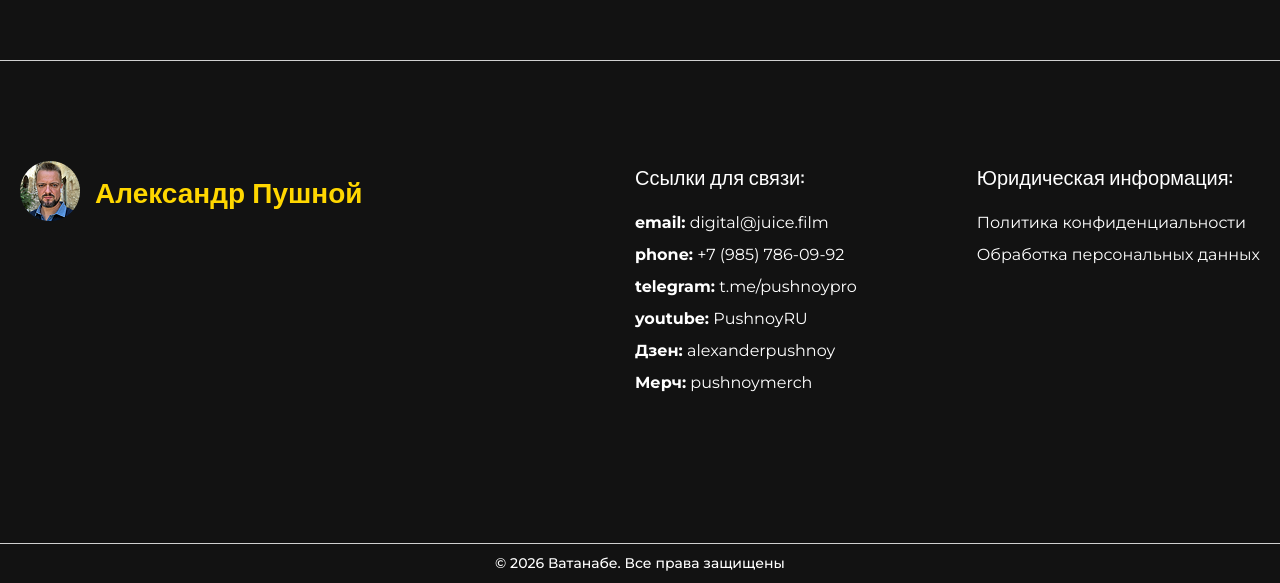
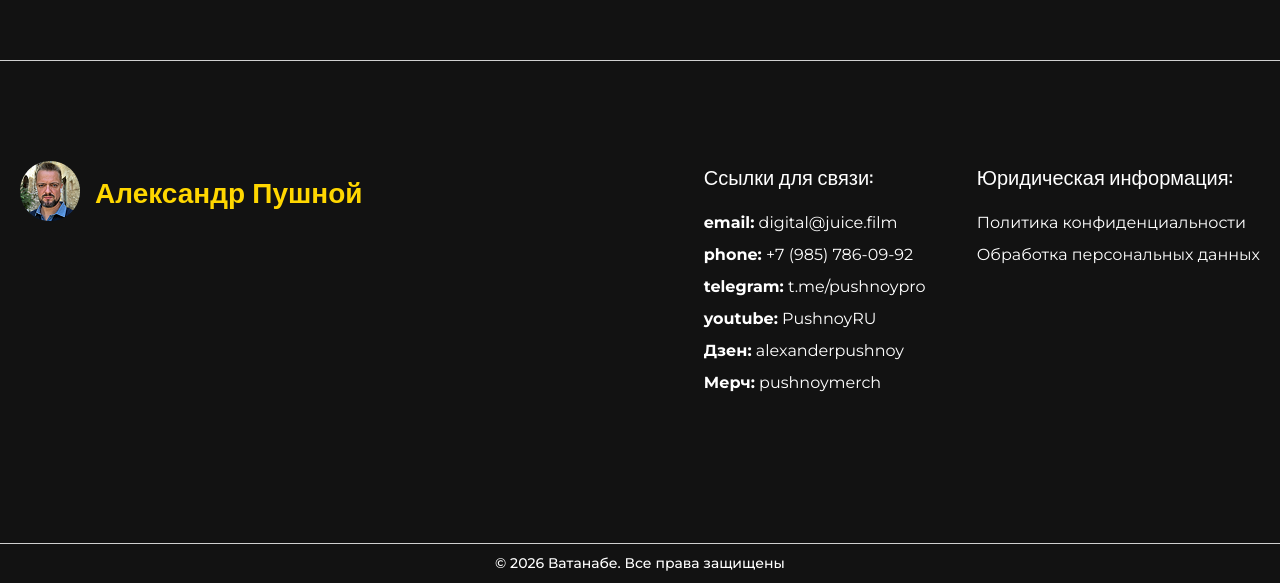
Before and after one commit to BlackDarkes/Fur-bearing, a Next.js app: page /Fur-bearing/ in a window 1280 px wide. Shown: the part 3819-4402 px from the top of the page. Built offline with nearby package versions, Linux system fonts and the light colour scheme.

Commit message:
Полностью сделаный footer

```diff
--- a/src/components/footer/ui/Footer.tsx
+++ b/src/components/footer/ui/Footer.tsx
@@ -6,10 +6,10 @@ import { FooterSecure } from "./footer-secure/FooterSecure";
 export const Footer = () => {
   return (
     <footer className="mt-footer-margin-top pt-[clamp(60px,20vw,100px)] border-t border-opacity-bg">
-      <Container className="flex justify-between items-start pb-[clamp(80px,20vw,140px)]">
+      <Container className="flex justify-between items-start pb-[clamp(80px,20vw,140px)] max-lg:flex-col max-lg:gap-y-[clamp(40px,4vw,60px)] max-lg:w-fit">
         <Logo />
 
-        <div className="flex gap-x-[clamp(40px,10vw,120px)]">
+        <div className="flex gap-x-[clamp(40px,4vw,120px)] max-md:flex-col max-md:gap-y-[clamp(60px,4vw,80px)]">
           <FooterListLink items={FOOTER_LINKS_ITEMS} />
           <FooterListLink items={FOOTER_SECURE_ITEMS} />
         </div>
--- a/src/components/footer/ui/footer-list/FooterListLinkItem.tsx
+++ b/src/components/footer/ui/footer-list/FooterListLinkItem.tsx
@@ -1,4 +1,5 @@
 import { IFooterLinksItems } from "@/constants/footer/footer-links-items";
+import { cn } from "@/shared/lib/utils";
 import Link from "next/link";
 
 interface IFooterListLinkItemProps {
@@ -11,7 +12,13 @@ export const FooterListLinkItem = ({ item }: IFooterListLinkItemProps) => {
       {item.isTitle ? (
         <h3 className="mb-5 text-[clamp(18px,8vw,20px)]">{item.message}</h3>
       ) : (
-        <Link href={item.link || "#"} className="block mb-2 text-[clamp(14px,8vw,16px)]">
+        <Link
+          href={item.link || "#"}
+          className={cn(`relative block mb-2 text-[clamp(12px,4vw,16px)] w-fit transition duration-400
+          before:content-[""] before:absolute before:-bottom-0.75 before:left-0 before:w-full before:h-0.5 before:bg-accent-color before:transition-all before:duration-400 before:scale-0 before:origin-left
+          hover:text-accent-color hover:before:scale-100
+          active:opacity-80 before:active:opacity-80`)}
+        >
           <b>{item.name}</b> {item.message}
         </Link>
       )}
--- a/src/components/releases/ui/Releases.tsx
+++ b/src/components/releases/ui/Releases.tsx
@@ -6,7 +6,7 @@ import { RELEASES_ITEMS } from "@/constants/releases/release-items";
 
 export const Releases = () => {
   return (
-    <section id="releses" className="pb-section-padding-bottom">
+    <section id="releases" className="pb-section-padding-bottom">
       <Container>
         <h2 className="mb-[clamp(30px,4vw,60px)] text-center text-[clamp(28px,4vw,40px)] font-bold text-primary-color">Последние релизы</h2>
 
```
